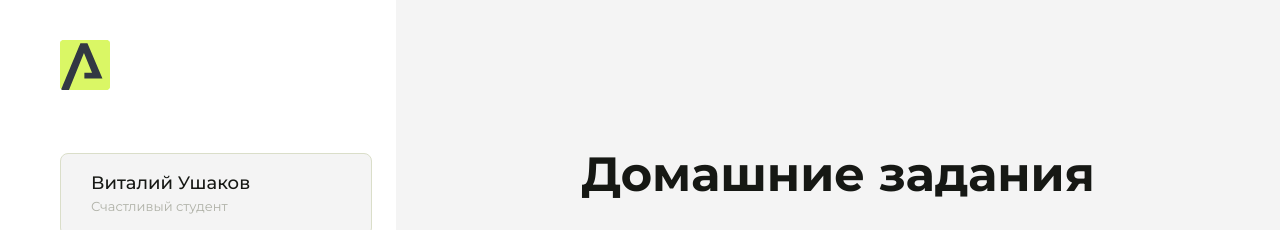
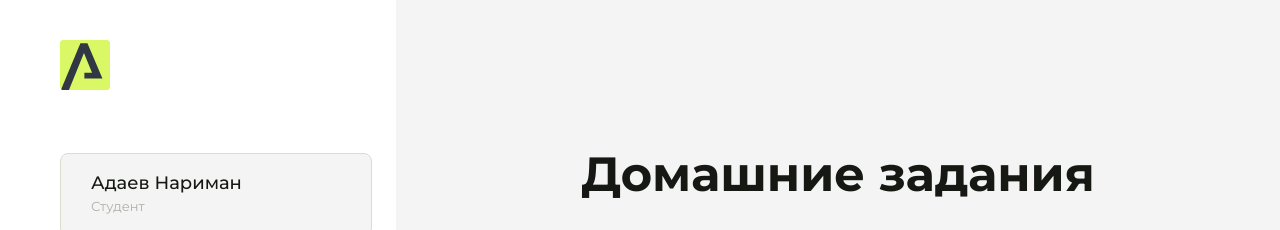
Before and after one commit to NaRiM4N/Homework, a plain HTML site: page index.html in a window 1280 px wide. Shown: the top 230 px of the page. Drawn offline with Linux system fonts and the light colour scheme.

Commit message:
Update index.html

```diff
--- a/index.html
+++ b/index.html
@@ -43,8 +43,8 @@
                 </svg>
             </div>
             <div class="sidebar__user">
-                <div class="sidebar__name">Виталий Ушаков</div>
-                <div class="sidebar__text">Счастливый студент</div>
+                <div class="sidebar__name">Адаев Нариман</div>
+                <div class="sidebar__text">Студент</div>
             </div>
             <div class="sidebar__tabs">
                 <div class="sidebar__item">
```
